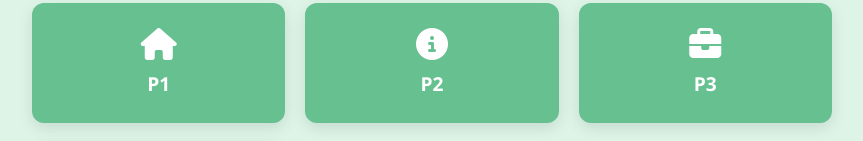
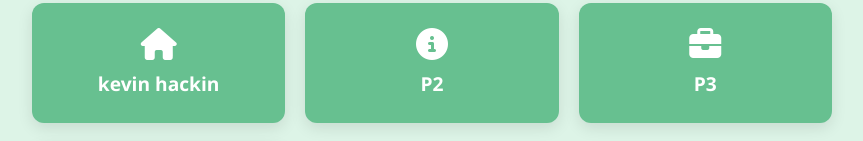
Before and after one commit to jena2t/Grupo2, a plain HTML site: page index.html in a window 1280 px wide. Shown: the part 253-394 px from the top of the page, without its empty margins (208-1071 px from the left). Drawn offline with Linux system fonts and the light colour scheme.

Commit message:
Actualizar index.html

```diff
--- a/index.html
+++ b/index.html
@@ -106,7 +106,7 @@
         <div class="buttons-container">
             <a href="#" class="btn">
                 <i class="fas fa-home"></i>
-                <span>P1</span>
+                <span>kevin hackin </span>
             </a>
 
             <a href="#" class="btn">
```
